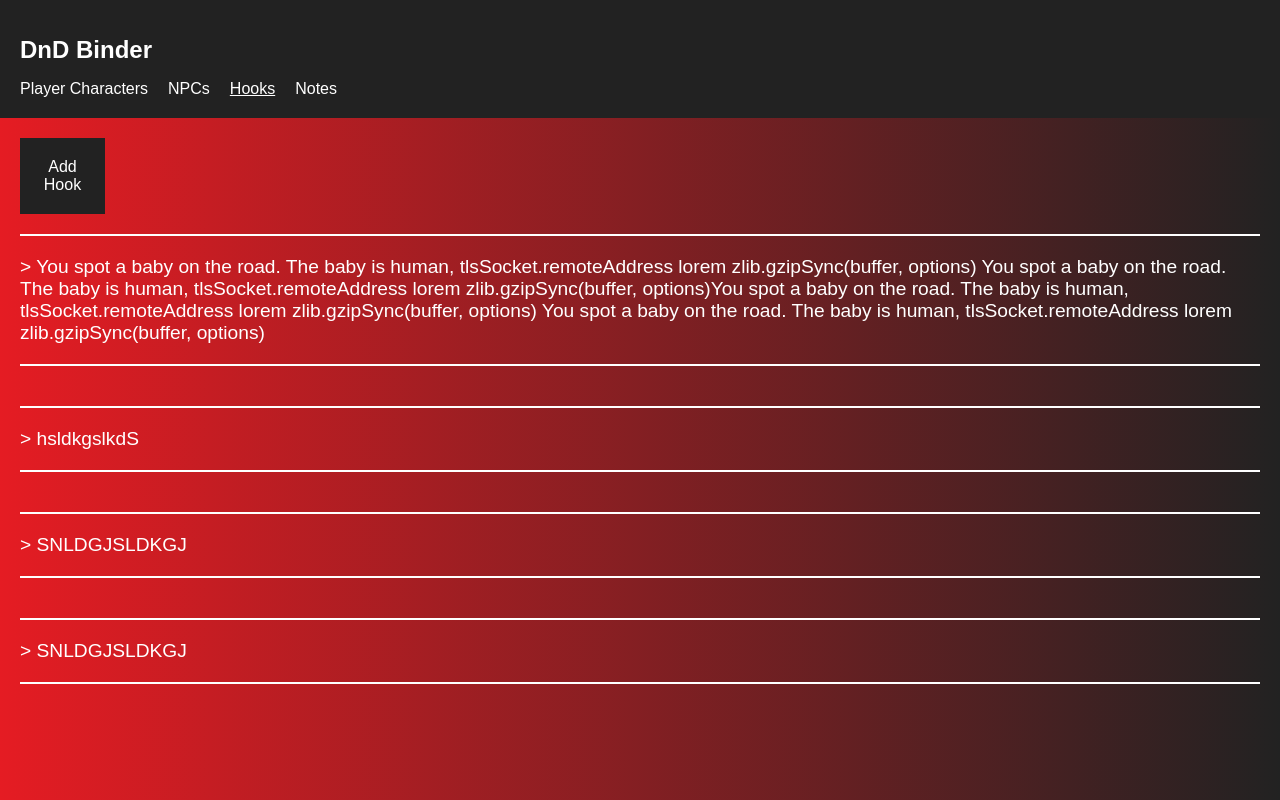
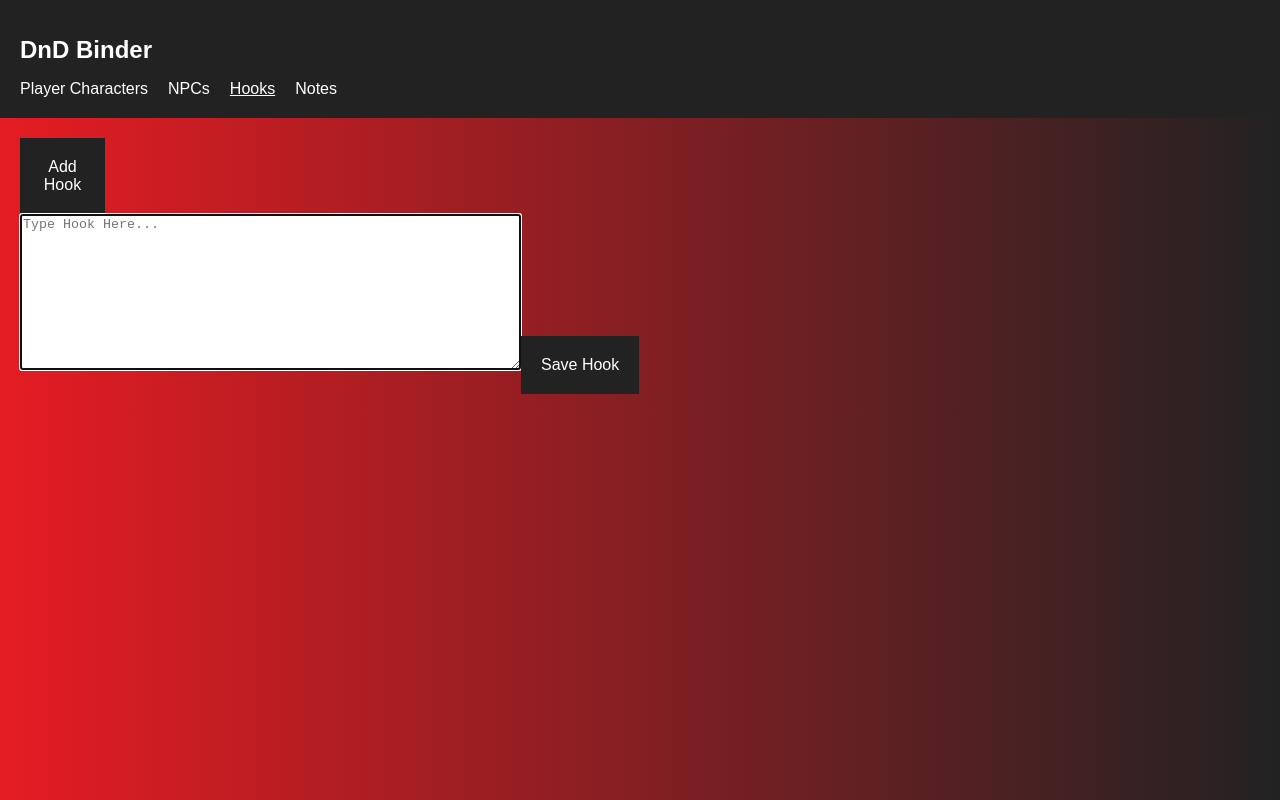
Before and after one commit to Maximillini/dnd-binder, a React app: page /hooks in a window 1280 px wide. Both pictures are taken after a click on the button "Add Hook". Built offline with nearby package versions, Linux system fonts and the light colour scheme.

Commit message:
WIP for Hooks Page

```diff
--- a/src/components/CharacterSheet.jsx
+++ b/src/components/CharacterSheet.jsx
@@ -30,7 +30,8 @@ export default class CharacterSheet extends React.Component {
   render() {
     return (
       <div className="CharacterSheet">
-        <p className="character-name">Character Name: </p>
+        <p className="name">Character Name: </p>
+        <p className="name">Player Name: </p>
         <p>Level: 1</p>
         <p>HP - {this.state.hp}</p>
         <button className="hp-button" onClick={this.addHealth}>+</button>
--- a/src/components/CharacterSheet.scss
+++ b/src/components/CharacterSheet.scss
@@ -9,7 +9,7 @@
   margin: 10px 0;
   padding: 10px 20px;
   text-align: left;
-  .character-name {
+  .name {
     font-size: 1.2em;
   }
   .hp-button {
--- a/src/components/HooksPage.jsx
+++ b/src/components/HooksPage.jsx
@@ -1,15 +1,70 @@
 import React from 'react';
 import Hook from './Hook';
 import './HooksPage.scss';
+import '../styles/grid.scss';
 
-const HooksPage = () => (
-  <div className="HooksPage container">
-    <button className="add-button">Add Hook</button>
-    <Hook hookText="You spot a baby on the road. The baby is human, tlsSocket.remoteAddress lorem zlib.gzipSync(buffer, options) You spot a baby on the road. The baby is human, tlsSocket.remoteAddress lorem zlib.gzipSync(buffer, options)You spot a baby on the road. The baby is human, tlsSocket.remoteAddress lorem zlib.gzipSync(buffer, options) You spot a baby on the road. The baby is human, tlsSocket.remoteAddress lorem zlib.gzipSync(buffer, options)"/>
-    <Hook hookText="hsldkgslkdS"/>
-    <Hook hookText="SNLDGJSLDKGJ"/>
-    <Hook hookText="SNLDGJSLDKGJ"/>
-  </div>
-)
+export default class HooksPage extends React.Component {
+  constructor(props) {
+    super(props);
+    this.showForm = this.showForm.bind(this);
+    this.handleSubmit = this.handleSubmit.bind(this);
+    this.handleChange = this.handleChange.bind(this);
+    this.state = {
+      hooks: [],
+      hookText: '',
+      formShow: false
+    };
+  }
 
-export default HooksPage;
+  showForm() {
+    this.setState(() => { return { formShow: true } });
+  }
+
+  handleSubmit(e) {
+    e.preventDefault();
+    const hookText = this.state.hookText;
+    debugger;
+    const hook = {
+      hookText
+    };
+    this.setState((prevState) => {
+      return {
+        hooks: prevState.hooks.concat(hook),
+        hookText: '',
+        formShow: false
+      }
+    });
+  }
+
+  // TODO: Get this shit to work
+  handleChange(e) {
+    // debugger;
+    this.setState(() => { return { hookText: e.target.value}});
+  }
+
+  render() {
+    return (
+      <div className="HooksPage container">
+        <button className="add-button" onClick={this.showForm}>Add Hook</button>
+        {this.state.formShow &&
+          <form className="row" onSubmit={this.handleSubmit}>
+            <textarea
+              autoFocus
+              rows="10"
+              cols="60"
+              name="hookText"
+              placeholder="Type Hook Here..."
+              onChange={this.handleChange}
+              value={this.state.hookText}
+            ></textarea>
+            <input className="add-button row" type="submit" value="Save Hook" />
+          </form>
+        }
+        { this.state.hooks[0] && <Hook hookText={this.state.hooks[0].hookText} />}
+        {this.state.hooks.map((hook) => {
+          <p>{hook.hookText}</p>
+        })}
+      </div>
+    )
+  }
+}
--- a/src/components/HooksPage.scss
+++ b/src/components/HooksPage.scss
@@ -0,0 +1,3 @@
+form {
+  display: block;
+}
```
